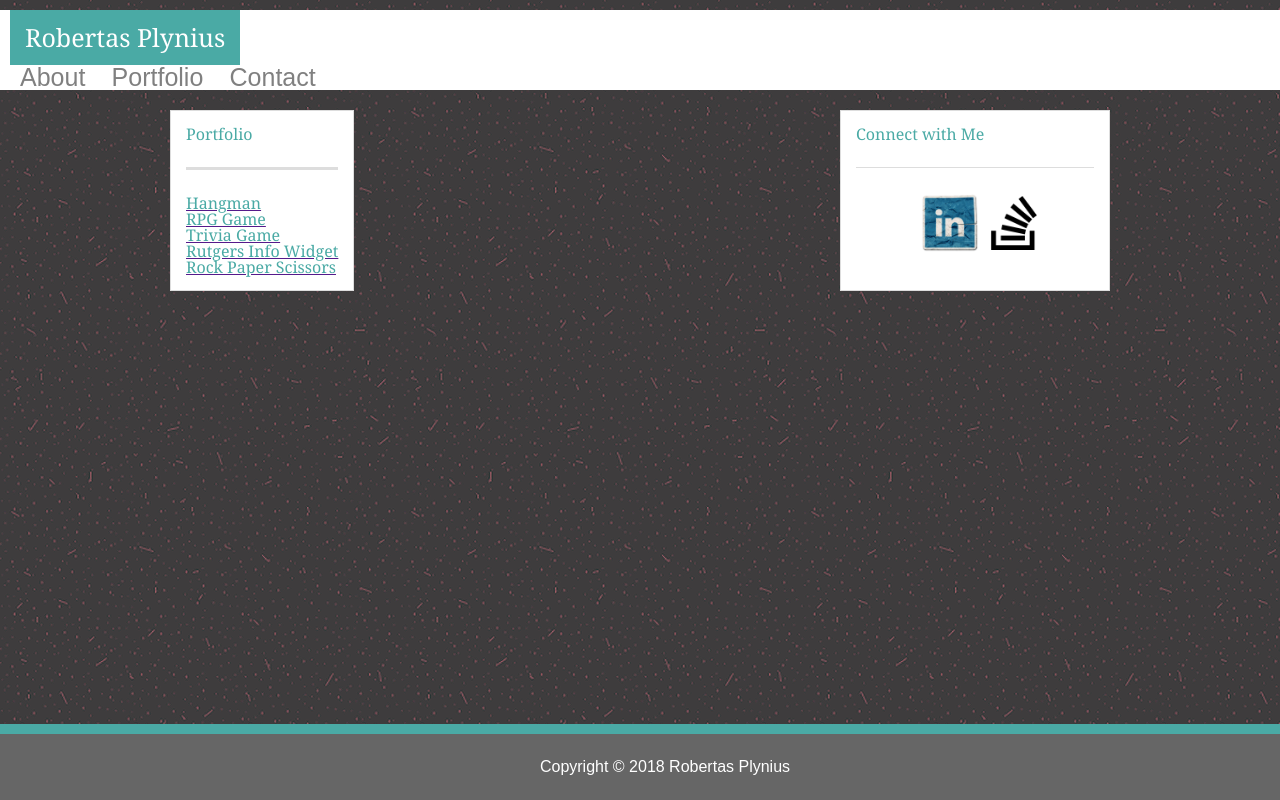
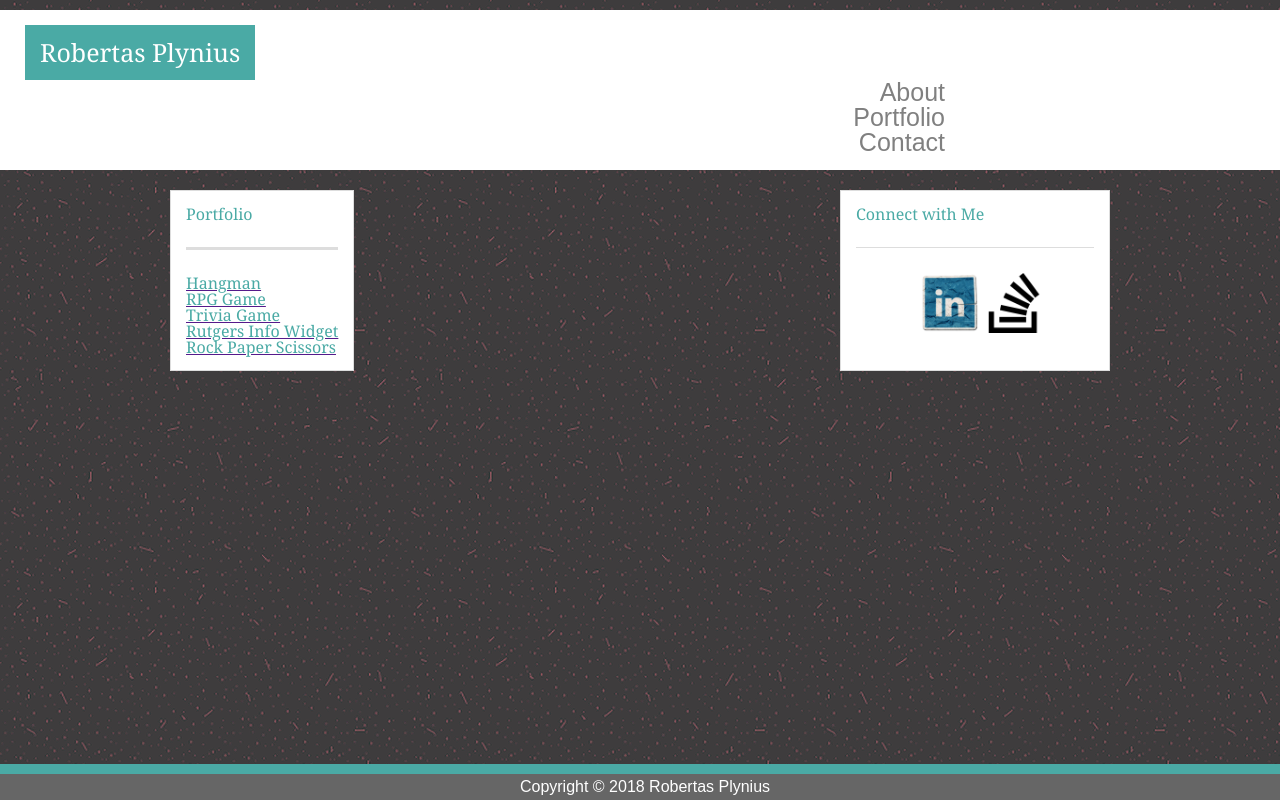
Before and after one commit to Robertas-Plynius/basic-portfolio-fixed, a plain HTML site: page portfolio.html in a window 1280 px wide. Drawn offline with Linux system fonts and the light colour scheme; grey boxes are pictures that could not be loaded; a script that the page names is missing.

Commit message:
some fixes

```diff
--- a/assets/main.css
+++ b/assets/main.css
@@ -27,7 +27,7 @@ section,
 aside,
 footer {
     background: white;
-    padding: 25px;
+    padding: 5px;
 }
 
 section {
@@ -45,9 +45,6 @@ aside {
 
 aside {
     flex: 0 0 270px;
-}
-aside a.git {
-    background-image: url(./images/linkedin.jpg)
 }
 
 footer {
@@ -68,11 +65,7 @@ footer {
         width: initial;
     }
 
-    div.header-wrap {
-        padding: 0;
-    }
 /* FONTS */
-
 
 h1,
 h2,
@@ -99,6 +92,8 @@ header h1 {
 }
 
 nav a {
+    display:flex;
+    justify-content: flex-end;
     padding: 0px 10px;
     color: grey;
     text-decoration: none;
@@ -133,9 +128,6 @@ aside a.linkedin {
 
 aside a.stack {
     background-image: url("./../images/if_stack-overflow_1608397.png");
-    background-size: 54px;
-    background-position: center;
-    background-repeat: no-repeat;
 }
 
 aside a {
```
Also changed, not shown: contact.html (+3 -3 lines).
